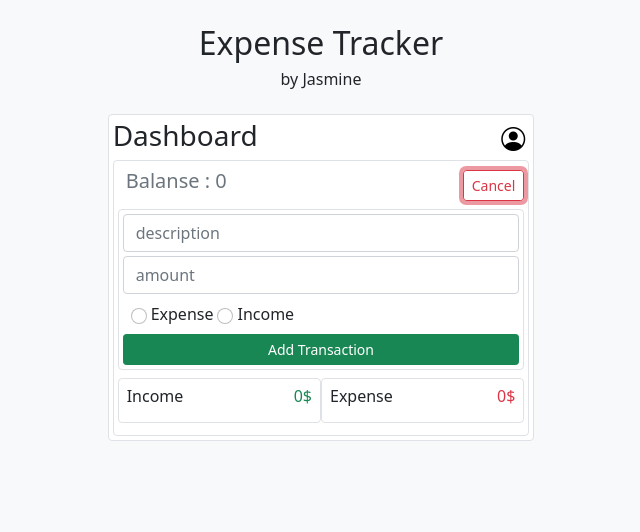
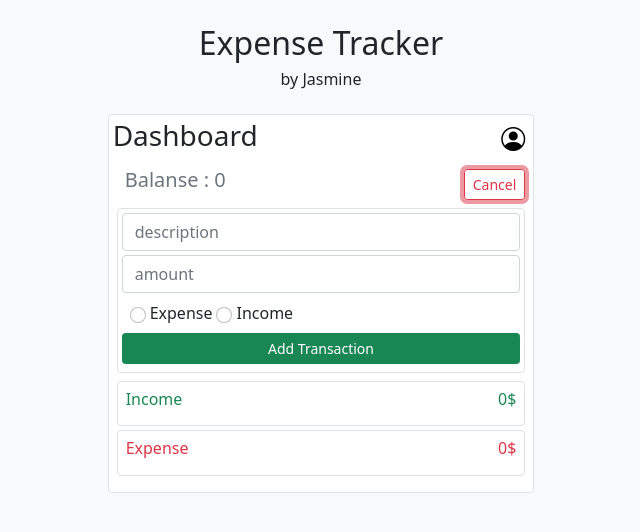
Before and after one commit to YasamanKarimArabgard/ExpenseTracker-reactjs, a React (Create React App) app: page / in a window 1280 px wide. Both pictures are taken after a click on the button "Add". Shown: the top 532 px of the page, without its empty margins (319-959 px from the left). Built offline with nearby package versions, Linux system fonts and the light colour scheme.

Commit message:
change some styes

```diff
--- a/src/Components/ExpenseApp/ExpenseApp.jsx
+++ b/src/Components/ExpenseApp/ExpenseApp.jsx
@@ -29,7 +29,7 @@ const ExpenseApp = () => {
                     <i class="bi bi-person-circle mx-1" />
                 </a>
             </div>
-            <div className='rounded border p-1'>
+            <div className='rounded p-1'>
                 <OverViewComponent expense={expense}
                     income={income}
                     addTransAction={addTransAction} />
--- a/src/Components/OverViewComponnent/OverViewComponent.jsx
+++ b/src/Components/OverViewComponnent/OverViewComponent.jsx
@@ -16,13 +16,13 @@ return (
         </div>
         {isShow && <TransActionForm addTransAction={addTransAction} setIsShow={setIsShow} />}
         <div className='col-12 d-flex flex-column my-2'>
-            <div className='col-12 d-flex justify-content-between'>
-                <div className='col-6 border rounded p-2 d-flex justify-content-between'>
-                    <h6>Income</h6>
+            <div className='col-12 d-flex justify-content-around flex-wrap'>
+                <div className='col-12 border rounded p-2 d-flex justify-content-between mb-1'>
+                    <h6 className='text-success'>Income</h6>
                     <h6 className='text-success'>{income}$</h6>
                 </div>
-                <div className='col-6 border rounded p-2 d-flex justify-content-between'>
-                    <h6>Expense</h6>
+                <div className='col-12 border rounded p-2 d-flex justify-content-between'>
+                    <h6 className='text-danger'>Expense</h6>
                     <h6 className='text-danger'>{expense}$</h6>
                 </div>
             </div>
--- a/src/Components/TransActionComponent/TransActionComponenet.jsx
+++ b/src/Components/TransActionComponent/TransActionComponenet.jsx
@@ -31,6 +31,7 @@ const TransActionComponenet = ({ transActions, setTransActions }) => {
 
 
     if (filtetdTnx.length == 0) return null;
+
     return (
         <section className='col-12 rounded border p-1 mt-2 d-flex flex-wrap justify-content-evenly'>
           <div className='col-12 d-flex justify-content-evenly align-items-end mb-1 mt-2'>
--- a/src/Components/TransActionForm/TransActionForm.jsx
+++ b/src/Components/TransActionForm/TransActionForm.jsx
@@ -58,7 +58,7 @@ const TransActionForm = ({ addTransAction, setIsShow }) => {
                 />
                 <label>Income</label>
             </div>
-            <button className='btn btn-sm btn-success 100'>Add Transaction</button>
+            <button className='btn btn-sm btn-success 100 mb-1'>Add Transaction</button>
         </form>
     );
 };
```
